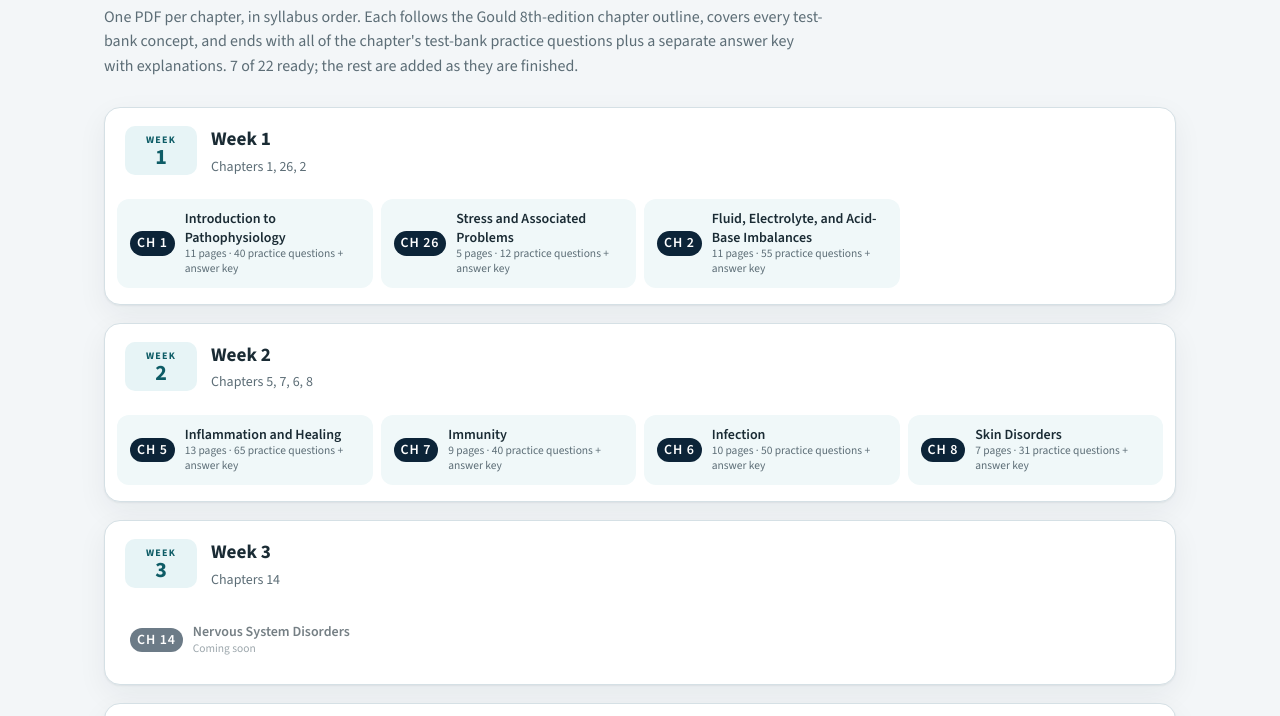
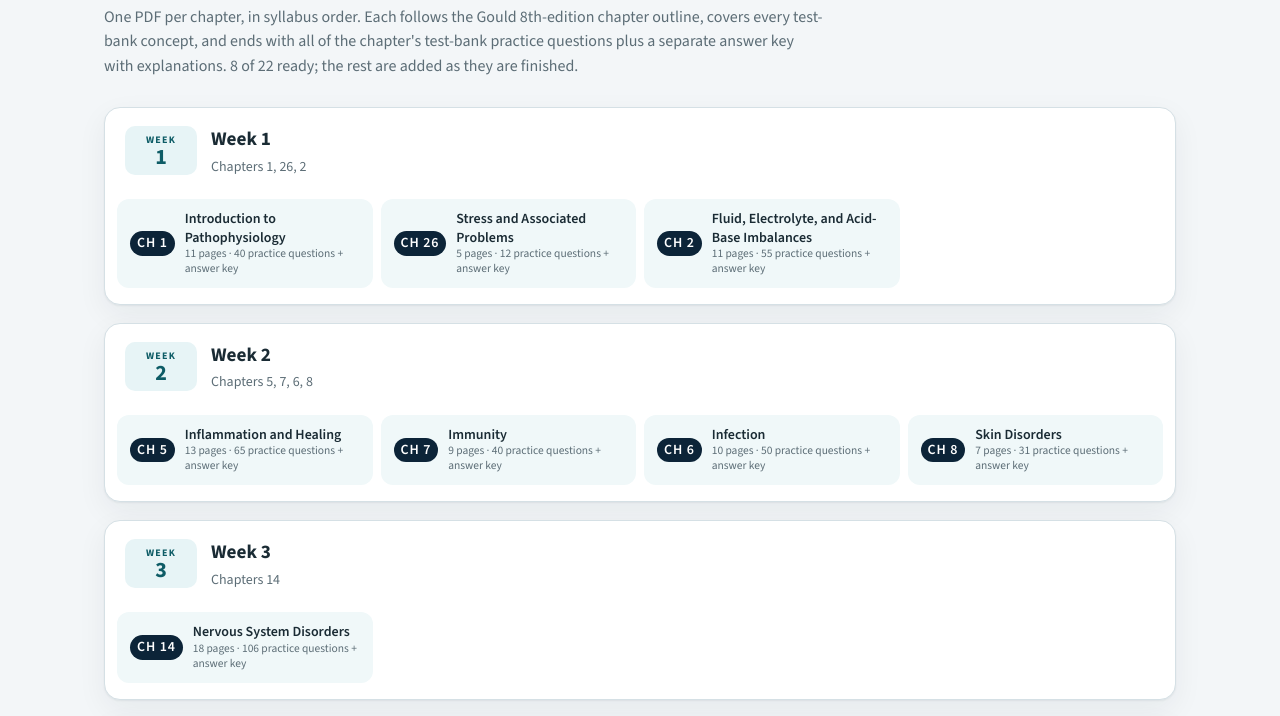
Before and after one commit to Antonetti12/patho-study-hub, a plain HTML site: page review-guides/index.html in a window 1280 px wide. Shown: the part 166-882 px from the top of the page. Drawn offline with nearby package versions, Linux system fonts and the light colour scheme.

Commit message:
Review guides: add Chapter 14

```diff
--- a/review-guides/index.html
+++ b/review-guides/index.html
@@ -40,7 +40,7 @@
   <main id="main" class="wrap">
     <div class="page-head">
       <h1>Chapter review guides</h1>
-      <p>One PDF per chapter, in syllabus order. Each follows the Gould 8th-edition chapter outline, covers every test-bank concept, and ends with all of the chapter's test-bank practice questions plus a separate answer key with explanations. 7 of 22 ready; the rest are added as they are finished.</p>
+      <p>One PDF per chapter, in syllabus order. Each follows the Gould 8th-edition chapter outline, covers every test-bank concept, and ends with all of the chapter's test-bank practice questions plus a separate answer key with explanations. 8 of 22 ready; the rest are added as they are finished.</p>
     </div>
     <div class="week-list">
 <article class="week-card" data-search="week 1 chapter 1 introduction to pathophysiology chapter 26 stress and associated problems chapter 2 fluid, electrolyte, and acid-base imbalances">
@@ -62,7 +62,7 @@
     <div class="week-badge"><small>Week</small><strong>3</strong></div>
     <div><h2>Week 3</h2><p>Chapters 14</p></div>
   </div>
-  <ul class="resource-list"><li><span class="resource soon" aria-disabled="true"><span class="chip guide">Ch 14</span><span>Nervous System Disorders<small class="guide-meta">Coming soon</small></span></span></li></ul>
+  <ul class="resource-list"><li><a class="resource" href="../files/review-guides/Gould_Ch14_Review_Guide.pdf" target="_blank" rel="noopener"><span class="chip guide">Ch 14</span><span>Nervous System Disorders<small class="guide-meta">18 pages · 106 practice questions + answer key</small></span></a></li></ul>
 </article>
 <article class="week-card" data-search="week 4 chapter 15 disorders of the eyes, ears, and other sensory organs chapter 9 musculoskeletal system disorders chapter 4 pain">
   <div class="week-top">
```
Also changed, not shown: 1 other file.
